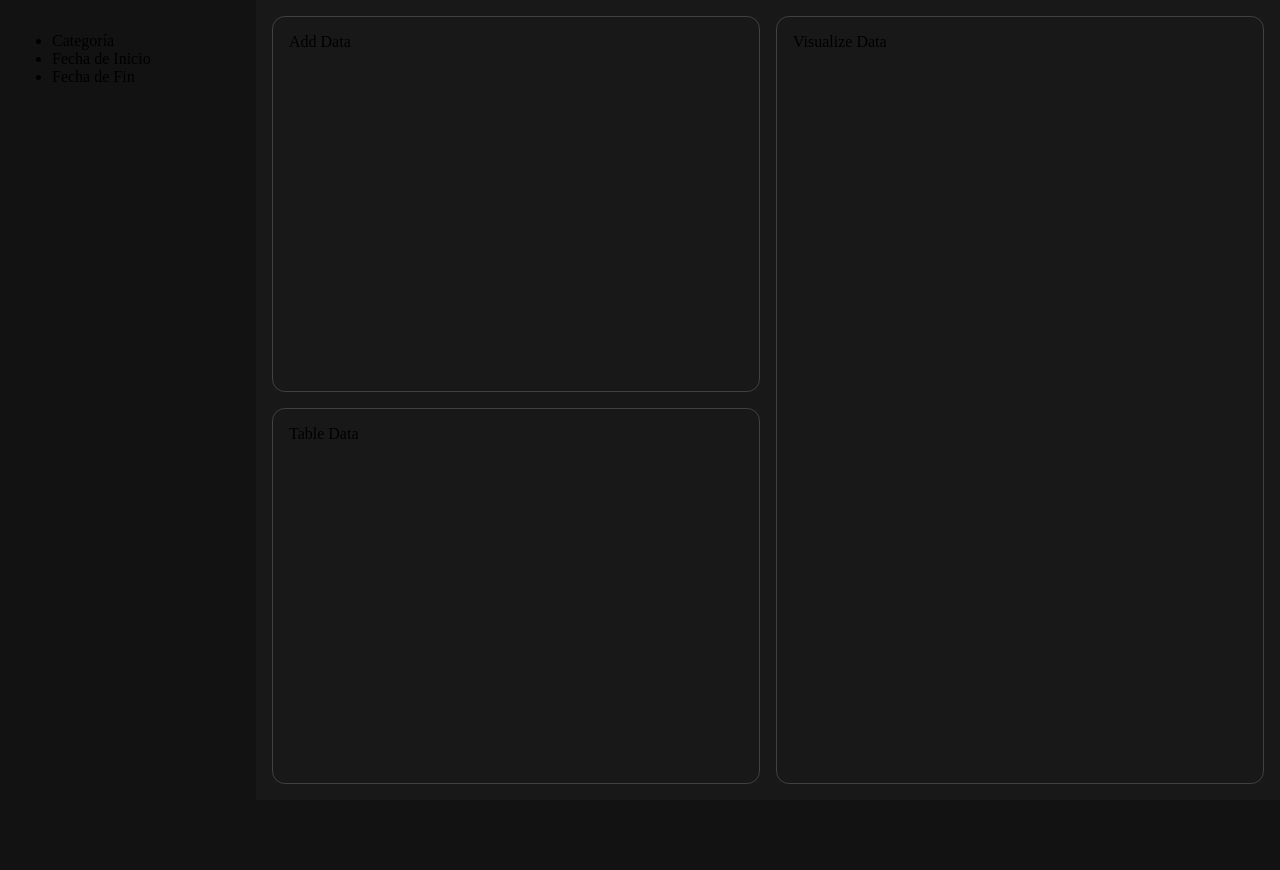
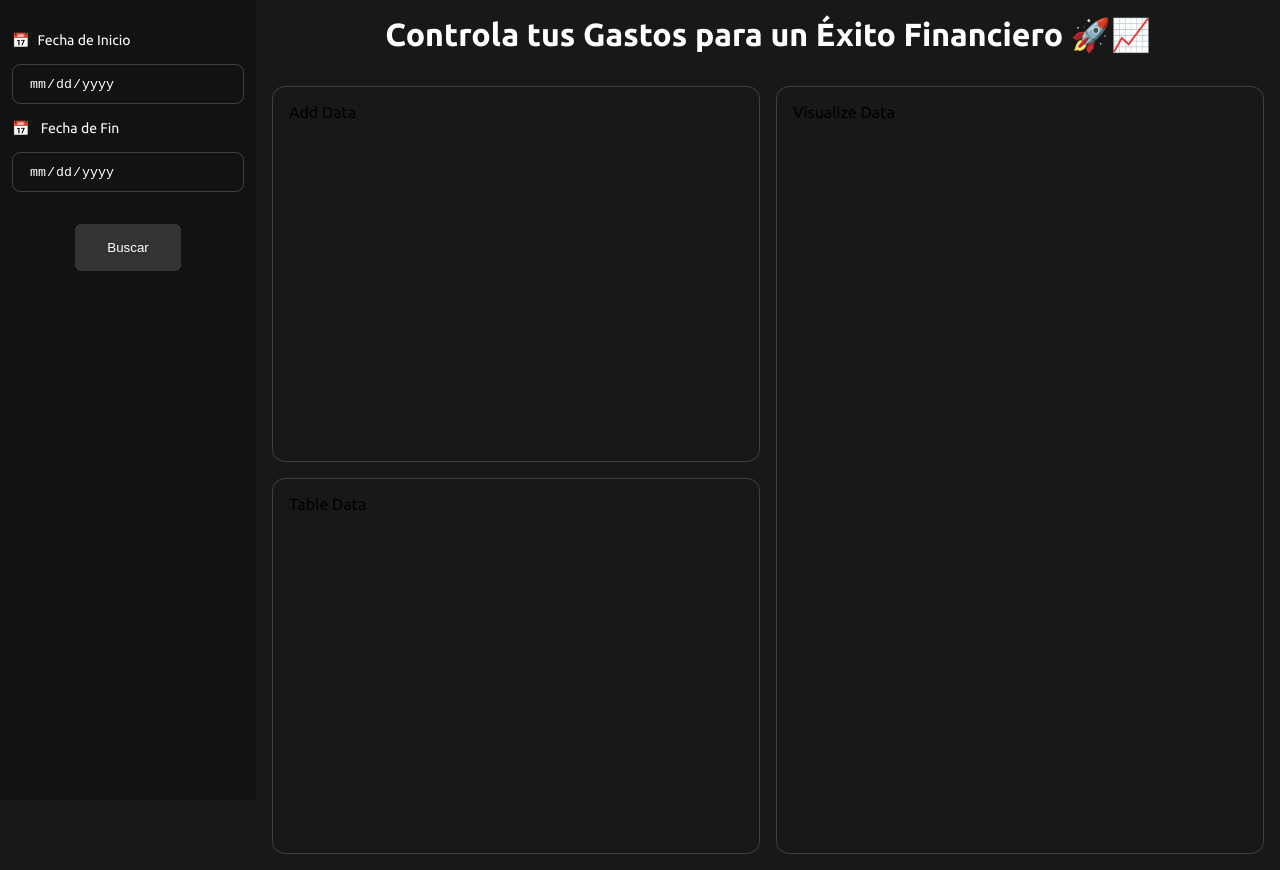
Before and after one commit to SebastianUrdaneguiBisalaya/4-project-app-tracking-expenses-sprint-2, a plain HTML site: page index.html in a window 1280 px wide. Before the commit the page ends 800 px from the top, so only its background shows below. Drawn offline with Linux system fonts and the light colour scheme; files whose address does not match are found by name.

Commit message:
add: Elements and animation on sidebar

```diff
--- a/index.html
+++ b/index.html
@@ -5,6 +5,12 @@
     <meta name="viewport" content="width=device-width, initial-scale=1.0" />
     <link rel="stylesheet" href="./styles/style.css" />
     <title>Seguimiento de Gastos</title>
+    <link rel="preconnect" href="https://fonts.googleapis.com" />
+    <link rel="preconnect" href="https://fonts.gstatic.com" crossorigin />
+    <link
+      href="https://fonts.googleapis.com/css2?family=Ubuntu:ital,wght@0,300;0,400;0,500;0,700;1,300;1,400;1,500;1,700&display=swap"
+      rel="stylesheet"
+    />
   </head>
   <body>
     <div class="container">
@@ -13,21 +19,40 @@
         id="iconHamburguer"
         class="container__iconHamburguer"
       >
-        Open
+        <img src="./assets/iconMenu.svg" alt="Icon Menu" />
       </button>
       <aside class="container__sideBar toggleSideBar">
         <div class="container__sideBarContent">
-          <ul>
-            <li>Categoría</li>
-            <li>Fecha de Inicio</li>
-            <li>Fecha de Fin</li>
-          </ul>
+          <form action="" class="container__filters">
+            <div class="container__inputDate">
+              <label for=""
+                ><span class="custom-calendar-icon">&#128197;</span>Fecha de
+                Inicio</label
+              >
+              <input type="date" aria-label="Fecha de Inicio" />
+            </div>
+            <div class="container__inputDate">
+              <label for=""
+                ><span class="custom-calendar-icon">&#128197;</span> Fecha de
+                Fin</label
+              >
+              <input type="date" aria-label="Fecha de Fin" />
+            </div>
+            <div class="container__button">
+              <button type="submit" class="container__buttonSearch">
+                Buscar
+              </button>
+            </div>
+          </form>
         </div>
       </aside>
       <div class="container__menu">
-        <div class="container__menuAddData">Add Data</div>
-        <div class="container__menuTableData">Table Data</div>
-        <div class="container__menuVisualizationData">Visualize Data</div>
+        <h1>Controla tus Gastos para un Éxito Financiero 🚀📈</h1>
+        <div class="container__menuOptions">
+          <div class="container__menuAddData">Add Data</div>
+          <div class="container__menuTableData">Table Data</div>
+          <div class="container__menuVisualizationData">Visualize Data</div>
+        </div>
       </div>
     </div>
     <script type="module" src="./app/app.js"></script>
--- /dev/null
+++ b/styles/components/form.css
@@ -0,0 +1,94 @@
+.container__filters input::-webkit-calendar-picker-indicator {
+    display: none;
+}
+
+.container__inputDate {
+    display: flex;
+    flex-direction: column;
+}
+
+.container__inputDate input {
+    background: transparent;
+    border: 0.1rem solid var(--color-slate-gray);
+    border-radius: 0.5rem;
+    height: 2.5rem;
+    padding: 0 1rem;
+    color: var(--color-pure-white);
+    cursor: pointer;
+}
+
+.container__inputDate label {
+    color: var(--color-pure-white);
+    font-size: 14px;
+    margin: 1rem 0;
+}
+
+.custom-calendar-icon {
+    margin-right: 0.5rem;
+}
+
+.container__button {
+    display: flex;
+    justify-content: center;
+    align-items: flex-end;
+    margin-top: 2rem;
+}
+
+.container__buttonSearch {
+    padding: 1rem 2rem;
+    border: none;
+    outline: none;
+    color: var(--color-pure-white);
+    cursor: pointer;
+    position: relative;
+    z-index: 0;
+    border-radius: 0.5rem;
+}
+
+.container__buttonSearch::after {
+    content: "";
+    z-index: -1;
+    position: absolute;
+    width: 100%;
+    height: 100%;
+    background-color: #333;
+    left: 0;
+    top: 0;
+    border-radius: 0.4rem;
+}
+
+.container__buttonSearch::before {
+    content: "";
+    background: linear-gradient(45deg, #FF0000, #FF7300, #FFFB00, #48FF00, #00FFD5, #002BFF, #FF00C8, #FF0000);
+    position: absolute;
+    top: -2px;
+    left: -2px;
+    background-size: 600%;
+    z-index: -1;
+    width: calc(100% + 4px);
+    height: calc(100% + 4px);
+    filter: blur(8px);
+    animation: glowing 20s linear infinite;
+    transition: opacity 0.3s ease-in-out;
+    border-radius: 0.4rem;
+    opacity: 0;
+}
+
+@keyframes glowing {
+    0% {background-position: 0 0;}
+    50% {background-position: 400% 0;}
+    100% {background-position: 0 0;}
+}
+
+.container__buttonSearch:hover::before {
+    opacity: 1;
+}
+
+.container__buttonSearch:active::after {
+    background: transparent;
+}
+
+.container__buttonSearch:active {
+    color: #000;
+    font-weight: bold;
+}
--- a/styles/components/menu.css
+++ b/styles/components/menu.css
@@ -1,4 +1,15 @@
 .container__menu {
+    background-color: var(--color-dark-charcoal);
+}
+
+.container__menu h1 {
+    text-align: center;
+    color: var(--color-pure-white);
+    margin: 0;
+    padding: 1rem 0
+}
+
+.container__menuOptions {
     height: 100vh;
     background-color: var(--color-dark-charcoal);
     padding: 1rem;
@@ -24,7 +35,7 @@
     grid-area: container3;
 }
 
-.container__menu > div {
+.container__menuOptions > div {
     border: 0.1rem solid var(--color-slate-gray);
     border-radius: 0.8rem;
     padding: 1rem;
@@ -43,7 +54,12 @@
 } */
 
 @media (min-width: 1000px) {
-    .container__menu {
+    .container__menu h1 {
+        margin-left: 16rem;
+        text-align: center;
+    }
+
+    .container__menuOptions {
         padding: 1rem;
         margin-left: 16rem;
         display: grid;
--- a/styles/components/sideBar.css
+++ b/styles/components/sideBar.css
@@ -1,10 +1,13 @@
 .container__iconHamburguer {
-    display: inline-flex;
+    display: inline-block;
     align-items: center;
     padding: 0.5rem;
     margin-top: 0.5rem;
-    margin-inline-start: 0.1rem;
+    margin-inline-start: 1rem;
     cursor: pointer;
+    outline: none;
+    background: none;
+    border: none;
 }
 
 .container__sideBar {
--- a/styles/global.css
+++ b/styles/global.css
@@ -22,4 +22,5 @@
 body {
     margin: 0;
     background-color: var(--color-deep-black);
+    font-family: "Ubuntu", sans-serif;;
 }
--- a/styles/style.css
+++ b/styles/style.css
@@ -1,3 +1,4 @@
 @import url(global.css);
 @import url(./components/menu.css);
 @import url(./components//sideBar.css);
+@import url(./components/form.css)
```
Also changed, not shown: assets/iconMenu.svg (added).
